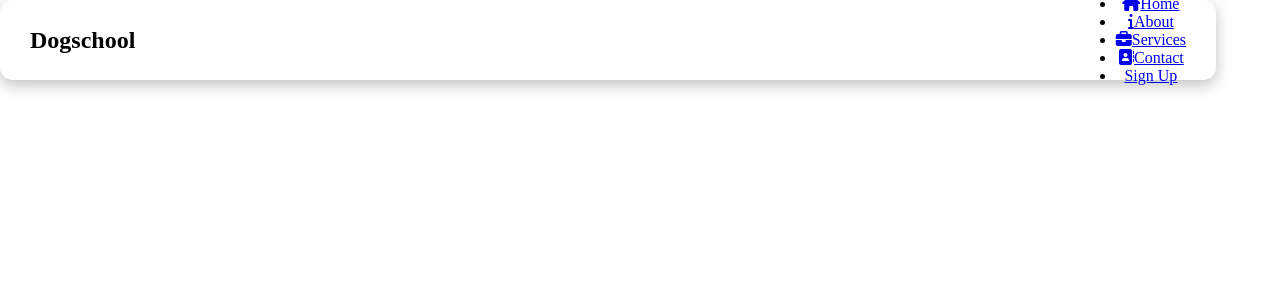
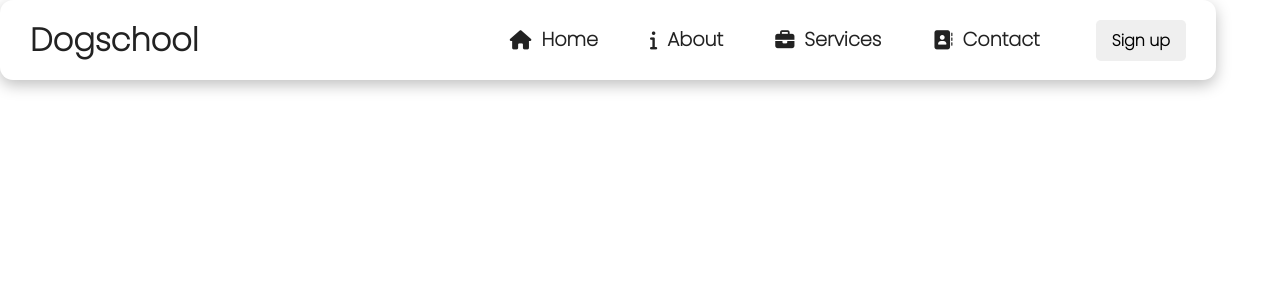
Before and after one commit to Merszi/ReactWebsite, a React (Create React App) app in the folder reactwebsite/: page / in a window 1280 px wide. Shown: the top 300 px of the page. Built offline with nearby package versions, Linux system fonts and the light colour scheme.

Commit message:
menu style

```diff
--- a/reactwebsite/src/components/Menu.js
+++ b/reactwebsite/src/components/Menu.js
@@ -26,6 +26,6 @@
     {
         title : "Sign Up",
         url : "/signup",
-        icon : "nav-links-mobile"
+        cName : "nav-links-mobile"
     },
 ]
--- a/reactwebsite/src/components/Navbar.css
+++ b/reactwebsite/src/components/Navbar.css
@@ -8,3 +8,56 @@
     height: 80px;
     border-radius: 13px;
 }
+
+.navbar-logo {
+    color: #222;
+    font-size: 2rem;
+    cursor: pointer;
+}
+
+.nav-menu {
+    display: grid;
+    grid-template-columns: repeat(6, auto);
+    grid-gap: 20px;
+    list-style: none;
+    align-items: center;
+}
+
+.nav-links {
+    text-decoration: none;
+    color: #222;
+    font-size: 1.2rem;
+    font-weight: 600;
+    padding: 0.7rem 1rem;
+    white-space: nowrap;
+}
+
+.nav-links i {
+    padding-right: 10px;
+}
+
+.nav-links:hover {
+    background-color: #01959a;
+    color: #fff;
+    border-radius: 4px;
+    transition: all 0.2s ease-in-out;
+}
+
+.nav-links-mobile {
+    display: none;
+}
+
+button {
+    padding: 0.5rem 1rem;
+    white-space: nowrap;
+    border-radius: 0.3rem;
+    font-size: 1rem;
+    font-weight: 600;
+    border: none;
+    cursor: pointer;
+}
+
+button:hover {
+    background-color: black;
+    color: #fff;
+}
--- a/reactwebsite/src/components/Navbar.js
+++ b/reactwebsite/src/components/Navbar.js
@@ -12,12 +12,13 @@
                     {Menu.map((item, index) => {
                        return(
                         <li key={index}>
-                            <a href="/">
+                            <a className= {item.cName} href="/">
                             <i className={item.icon}></i>{item.title}
                             </a>
                         </li>
                        )
                     })}
+                    <button>Sign up</button>
                 </ul>
             </nav>
         )
--- a/reactwebsite/src/index.css
+++ b/reactwebsite/src/index.css
@@ -1,7 +1,10 @@
+@import url('https://fonts.googleapis.com/css2?family=Poppins:wght@100;200&display=swap');
+
 *{
   margin: 0;
   padding: 0;
   box-sizing: border-box;
+  font-family: 'Poppins', sans-serif;
 }
 
 .App {
```
